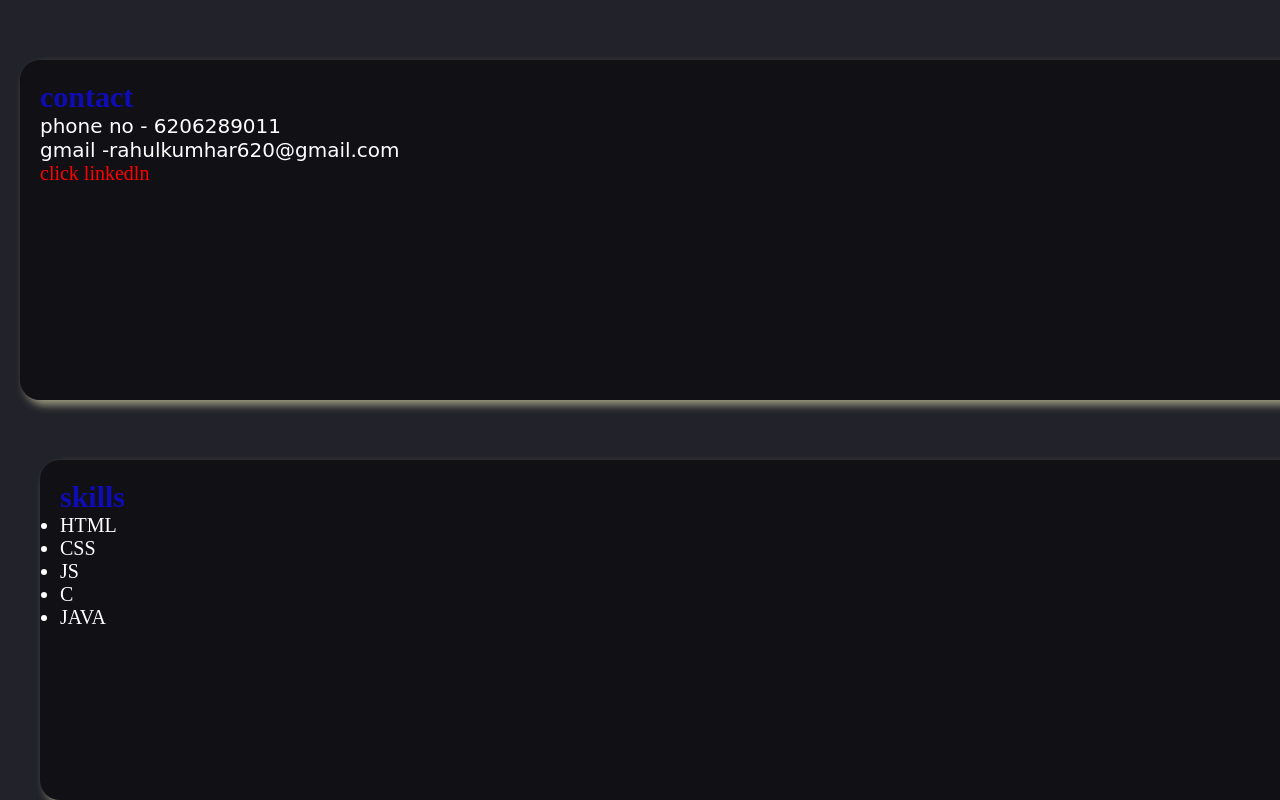
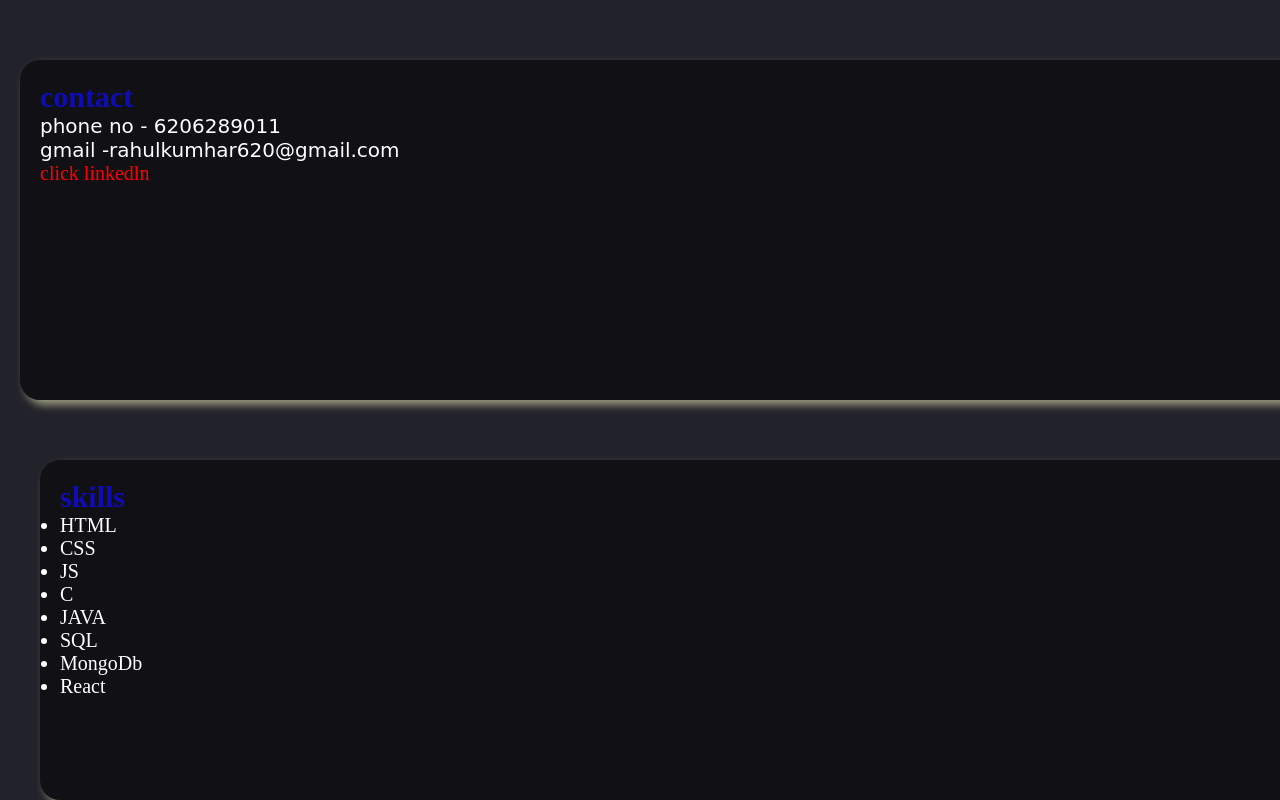
Before and after one commit to Rahulkumhar123/portfolio, a plain HTML site: page index.html in a window 1280 px wide. Shown: the part 1440-2240 px from the top of the page. Drawn offline with nearby package versions, Linux system fonts and the light colour scheme.

Commit message:
Update index.html

```diff
--- a/index.html
+++ b/index.html
@@ -116,6 +116,9 @@
             <li>JS</li>
             <li>C</li>
             <li>JAVA</li>
+                <li>SQL</li>
+            <li>MongoDb</li>
+            <li>React</li>
            </ul>
         </div>
     </div>
```
